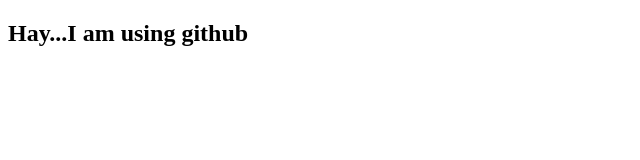
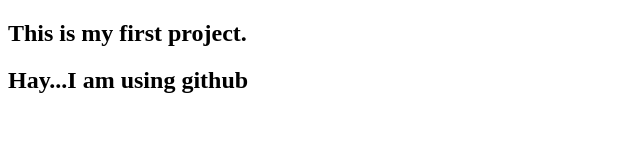
Before and after one commit to JannatulMaowa5/my-first-website, a plain HTML site: page index.html in a window 1280 px wide. Shown: the whole page, without its empty margins (0-640 px from the left). Drawn offline with Linux system fonts and the light colour scheme.

Commit message:
added header

```diff
--- a/index.html
+++ b/index.html
@@ -7,6 +7,7 @@
     <title>Document</title>
 </head>
 <body>
+     <h2>This is my first project.</h2>
     <h2>Hay...I am using github</h2>
 </body>
 </html>
```
Also changed, not shown: 1 other file.
